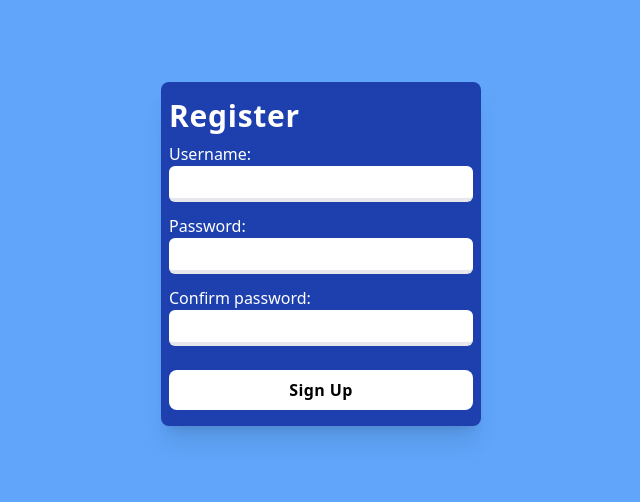
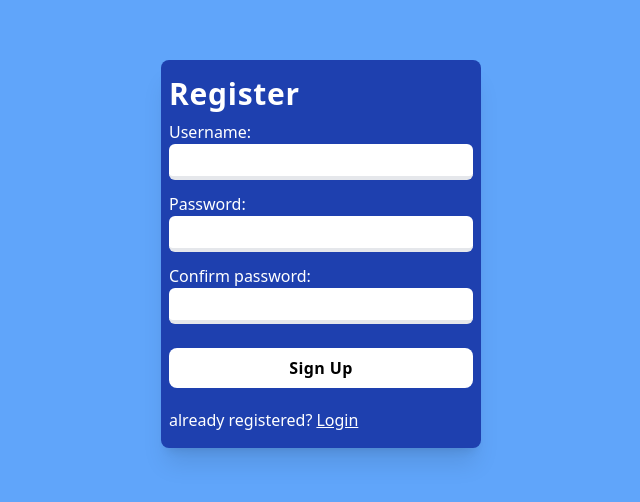
Before and after one commit to adel-nodehi/login-register-form, a React (Vite) app in the folder frontend/: page /register in a window 1280 px wide. Shown: the part 146-648 px from the top of the page, without its empty margins (319-959 px from the left). Built offline with nearby package versions, Linux system fonts and the light colour scheme.

Commit message:
feat(register): add "go to Login page" link
add a router link to redirect to login page

```diff
--- a/frontend/src/features/authentication/RegisterForm.tsx
+++ b/frontend/src/features/authentication/RegisterForm.tsx
@@ -5,6 +5,7 @@ import { zodResolver } from "@hookform/resolvers/zod";
 import { registerSchema, registerSchemaType } from "../../models/registerModel";
 import InputField from "../../ui/InputField";
 import Button from "../../ui/Button";
+import { Link } from "react-router";
 
 const RegisterForm: React.FC = () => {
   const {
@@ -52,6 +53,13 @@ const RegisterForm: React.FC = () => {
       </div>
 
       <Button>Sign Up</Button>
+
+      <p className="mt-5 flex gap-1">
+        already registered?
+        <Link to="/login" className="underline">
+          Login
+        </Link>
+      </p>
     </form>
   );
 };
```
